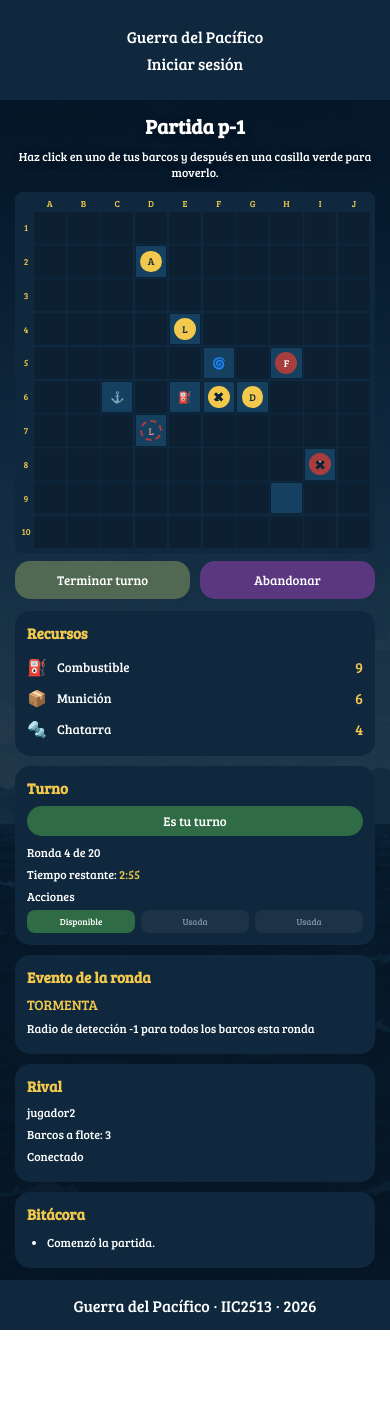
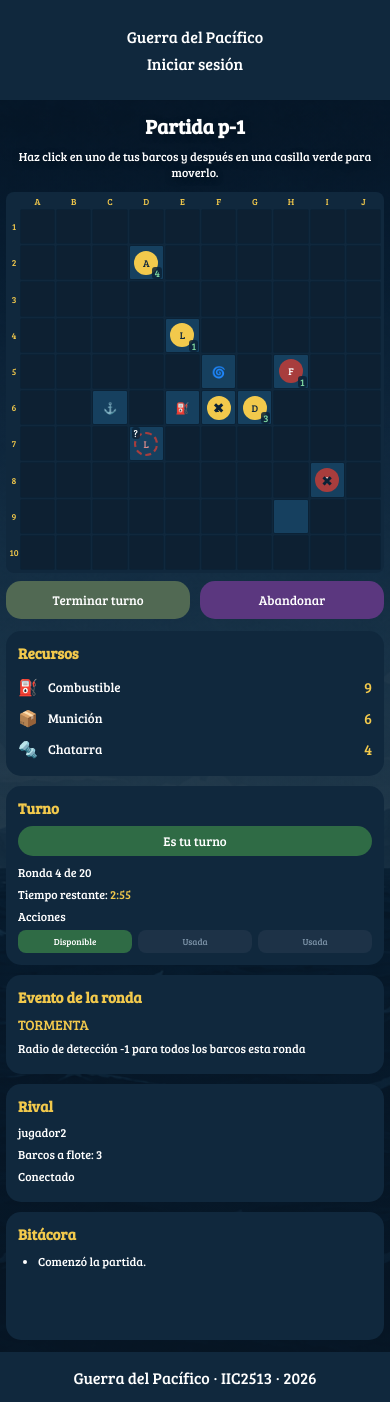
Before and after one commit to tmancilla/AlexisGoatWEB_frontend, a React (Vite) app: page /tablero in a window 390 px wide. Before the commit the page ends 1330 px from the top, so only its background shows below. Built offline with nearby package versions, Linux system fonts and the light colour scheme.

Commit message:
correcciones e2

```diff
--- a/src/components/Bitacora/Bitacora.css
+++ b/src/components/Bitacora/Bitacora.css
@@ -13,12 +13,23 @@
   margin: 0 0 10px;
 }
 
-.bitacora ul {
+.bitacora-lista {
+  --alto-linea: 1.3em;
+  --separacion: 6px;
+
   margin: 0;
-  padding-left: 20px;
+  padding: 0 6px 0 20px;
+  font-size: clamp(12px, 1.6vmin, 18px);
+  line-height: var(--alto-linea);
+
+  height: calc(4 * var(--alto-linea) + 2 * var(--separacion));
+  overflow-y: auto;
+  overscroll-behavior: contain;
+
+  display: flex;
+  flex-direction: column;
+  gap: var(--separacion);
+
+  scrollbar-width: thin;
+  scrollbar-color: #f2c94c transparent;
 }
-
-.bitacora li {
-  margin-bottom: 6px;
-  font-size: clamp(12px, 1.6vmin, 18px);
-}
--- a/src/components/Bitacora/Bitacora.jsx
+++ b/src/components/Bitacora/Bitacora.jsx
@@ -5,9 +5,9 @@ function Bitacora({ acciones }) {
     <section className="bitacora">
       <h2>Bitácora</h2>
 
-      <ul>
-        {acciones.map((accion, indice) => (
-          <li key={indice}>{accion}</li>
+      <ul className="bitacora-lista">
+        {[...acciones].reverse().map((accion, indice) => (
+          <li key={acciones.length - 1 - indice}>{accion}</li>
         ))}
       </ul>
     </section>
--- a/src/components/BoardCell/BoardCell.css
+++ b/src/components/BoardCell/BoardCell.css
@@ -15,6 +15,7 @@
   display: flex;
   align-items: center;
   justify-content: center;
+  touch-action: manipulation;
 }
 
 .celda:disabled {
@@ -106,8 +107,13 @@
   .celda {
     border-radius: 2px;
   }
+
   .celda-casco,
   .celda-contacto {
-    display: none;
+    font-size: 10px;
+    line-height: 1;
+    padding: 1px 2px;
+    border-radius: 3px;
+    background-color: rgba(11, 34, 54, 0.85);
   }
 }
--- a/src/components/Navbar/Navbar.css
+++ b/src/components/Navbar/Navbar.css
@@ -12,12 +12,17 @@
   padding: 10px clamp(15px, 4vw, 50px);
 }
 
-.navbar a {
+.navbar a,
+.navbar-marca {
   font-family: "Bree Serif", serif;
   font-size: clamp(16px, 2.2vw, 25px);
   color: white;
   text-decoration: none;
   cursor: pointer;
+}
+
+.navbar-marca {
+  cursor: default;
 }
 
 .navbar-links {
--- a/src/components/Navbar/Navbar.jsx
+++ b/src/components/Navbar/Navbar.jsx
@@ -16,7 +16,9 @@ function Navbar({ usuario, onLogout }) {
 
   return (
     <nav className="navbar">
-      <Link to="/">Guerra del Pacífico</Link>
+      {enPartida
+        ? <span className="navbar-marca">Guerra del Pacífico</span>
+        : <Link to="/">Guerra del Pacífico</Link>}
 
       <div className="navbar-links">
         {!enPartida && (
@@ -28,11 +30,10 @@ function Navbar({ usuario, onLogout }) {
 
         {usuario ? (
           <>
-            <Link to="/menu">Menú</Link>
+            {!enPartida && <Link to="/menu">Menú</Link>}
             <span className="navbar-usuario">{usuario.username}</span>
             {!enPartida && (
-              <button type="button" className="navbar-salir" onClick=
-                {handleCerrarSesion}>
+              <button type="button" className="navbar-salir" onClick={handleCerrarSesion}>
                 Cerrar sesión
               </button>
             )}
--- a/src/components/Tablero/Tablero.css
+++ b/src/components/Tablero/Tablero.css
@@ -1,4 +1,3 @@
-
 .tablero {
   width: 100%;
   max-width: 620px;
@@ -29,7 +28,13 @@
 
 @media (max-width: 600px) {
   .tablero {
-    padding: 5px;
+    padding: 3px;
+    gap: 1px;
     border-radius: 8px;
   }
+
+  .tablero-esquina,
+  .tablero-label:first-of-type {
+    min-width: 10px;
+  }
 }
--- a/src/components/Tablero/Tablero.jsx
+++ b/src/components/Tablero/Tablero.jsx
@@ -13,24 +13,33 @@ function clave(x, y) {
   return `${x},${y}`;
 }
 
+function guardarBarco(mapa, barco) {
+  const casilla = clave(barco.casilla.x, barco.casilla.y);
+  const actual = mapa.get(casilla);
+  if (actual && actual.aFlote && !barco.aFlote) return;
+  mapa.set(casilla, barco);
+}
+
 function indexarBarcos(flota, contactos) {
   const mapa = new Map();
 
   flota.forEach((barco) => {
     const stats = statsDe(barco.tipo);
-    mapa.set(clave(barco.casilla.x, barco.casilla.y), {
+    guardarBarco(mapa, {
       ...barco,
       letra: stats ? stats.letra : "?",
       propio: true,
-      visible: true});
+      visible: true
+    });
   });
 
   contactos.forEach((contacto) => {
     const stats = statsDe(contacto.tipo);
-    mapa.set(clave(contacto.casilla.x, contacto.casilla.y), {
+    guardarBarco(mapa, {
       ...contacto,
       letra: stats ? stats.letra : "?",
-      propio: false});
+      propio: false
+    });
   });
 
   return mapa;
--- a/src/pages/Partida/Partida.css
+++ b/src/pages/Partida/Partida.css
@@ -190,3 +190,10 @@
     max-width: 620px;
   }
 }
+
+@media (max-width: 600px) {
+  .partida {
+    padding-left: 6px;
+    padding-right: 6px;
+  }
+}
--- a/src/pages/Preparacion/Preparacion.css
+++ b/src/pages/Preparacion/Preparacion.css
@@ -176,3 +176,10 @@
     max-width: 620px;
   }
 }
+
+@media (max-width: 600px) {
+  .preparacion {
+    padding-left: 6px;
+    padding-right: 6px;
+  }
+}
--- a/src/pages/Preparacion/Preparacion.jsx
+++ b/src/pages/Preparacion/Preparacion.jsx
@@ -141,6 +141,10 @@ function Preparacion() {
       state: { despliegue: { barcos: armarDespliegue(colocados) }, flota: armarFlota(colocados) }});
   }
 
+  function handleAbandonar() {
+    navigate("/menu");
+  }
+
   return (
     <main className="preparacion">
       <header className="preparacion-header">
@@ -202,6 +206,7 @@ function Preparacion() {
           {error && <p className="preparacion-error">{error}</p>}
 
           <div className="preparacion-botones">
+            <button type="button" onClick={handleAbandonar}>Abandonar</button>
             <button type="button" onClick={handleAlAzar}>Colocar al azar</button>
             <button type="button" onClick={handleLimpiar}>Limpiar</button>
             <button
```
Also changed, not shown: 2 other files (tests, documents, lock files or other folders).
